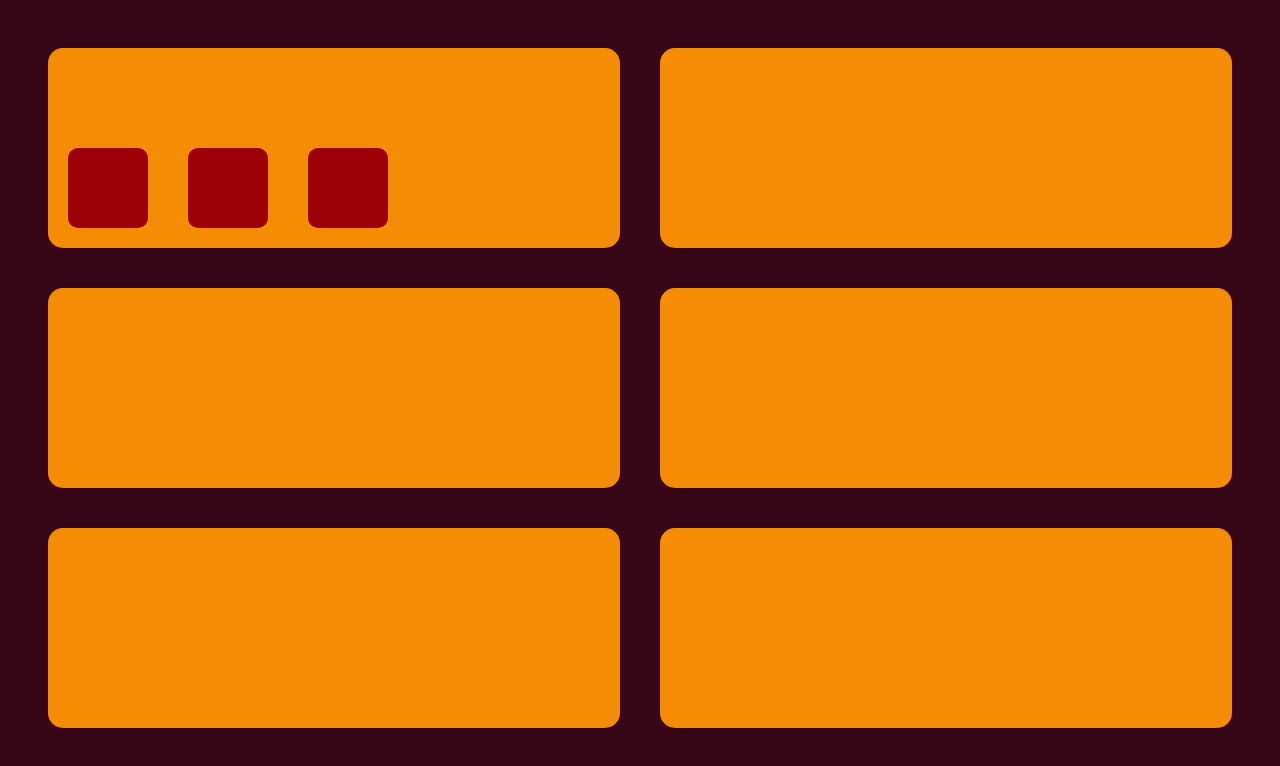
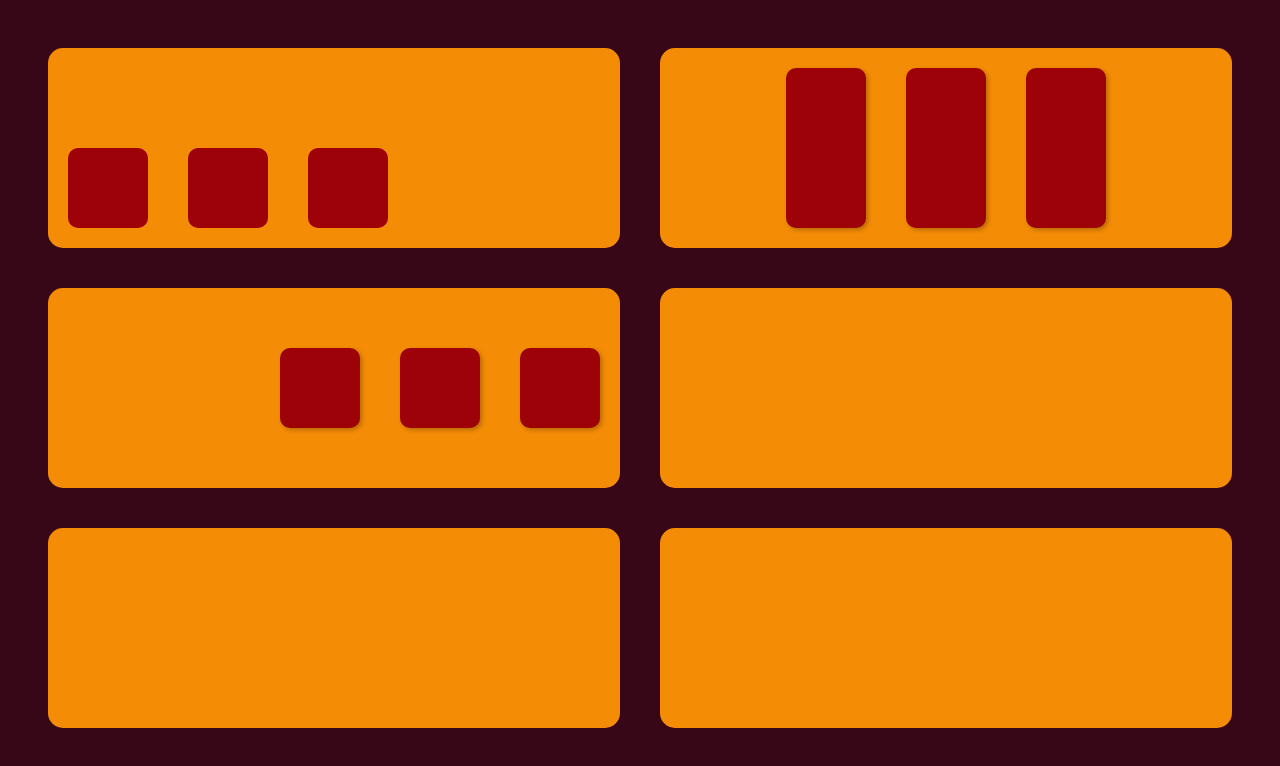
Before and after one commit to priscilla-silva/flexbox-practice-figma, a plain HTML site: page index.html in a window 1280 px wide. Drawn offline with Linux system fonts and the light colour scheme.

Commit message:
Have so far completed three of the 6 boxes

```diff
--- a/index.html
+++ b/index.html
@@ -14,15 +14,25 @@
       <div class="card__1__2"></div>
       <div class="card__1__3"></div>
     </div>
-    <div class="card__2"></div>
+    <div class="card__2">
+      <div class="card__2__1"></div>
+      <div class="card__2__2"></div>
+      <div class="card__2__3"></div>
+    </div>
   </div>
   <div class="card__second">
-    <div class="card__3"></div>
+    <div class="card__3">
+      <div class="card__3__1"></div>
+      <div class="card__3__2"></div>
+      <div class="card__3__2"></div>
+    </div>
     <div class="card__4"></div>
   </div>
 
   <div class="card__third">
-    <div class="card__5"></div>
+    <div class="card__5">
+
+    </div>
     <div class="card__6"></div>
   </div>
 </body>
--- a/styles/squares.css
+++ b/styles/squares.css
@@ -47,7 +47,6 @@ body {
 }
 
 
-
 .card__2 {
     background-color: #F48C06;
     display: flex;
@@ -55,13 +54,45 @@ body {
     height: 25vh;
     border-radius: 15px;
     margin: 20px;
+    justify-content: center;
+    align-items: stretch;
 }
+.card__2__1 {
+    background-color: #9D0208;
+    display: flex;
+    width: 10vh;
+    /* height: 10vh;  */
+    border-radius: 10px;
+    margin: 20px;
+    box-shadow: 2px 2px 4px rgba(0, 0, 0, 0.25);
+}
+.card__2__2 {
+    background-color: #9D0208;
+    display: flex;
+    width: 10vh;
+    /* height: 10vh;  */
+    border-radius: 10px;
+    margin: 20px;
+    box-shadow: 2px 2px 4px rgba(0, 0, 0, 0.25);
+}
+.card__2__3 {
+    background-color: #9D0208;
+    display: flex;
+    width: 10vh;
+    /* height: 10vh;  */
+    border-radius: 10px;
+    margin: 20px;
+    box-shadow: 2px 2px 4px rgba(0, 0, 0, 0.25);
+}
+
+
 
 .card__second {
     justify-content: center;
     align-items: stretch;
     display: flex;
 }
+
 .card__3 {
     background-color: #F48C06;
     display: flex;
@@ -69,7 +100,45 @@ body {
     height: 25vh;
     border-radius: 15px;
     margin: 20px;
+    justify-content: flex-end;
+    align-items: center;
+
 }
+.card__3__1 {
+    background-color: #9D0208;
+    display: flex;
+    width: 10vh;
+    height: 10vh;
+    border-radius: 10px;
+    margin: 20px;
+    box-shadow: 2px 2px 4px rgba(0, 0, 0, 0.25);
+
+}
+.card__3__2 {
+    background-color: #9D0208;
+    display: flex;
+    width: 10vh;
+    height: 10vh;
+    border-radius: 10px;
+    margin: 20px;
+    box-shadow: 2px 2px 4px rgba(0, 0, 0, 0.25);
+
+
+
+}
+.card__3__3 {
+    background-color: #9D0208;
+    display: flex;
+    width: 10vh;
+    height: 10vh;
+    border-radius: 10px;
+    margin: 20px;
+    box-shadow: 2px 2px 4px rgba(0, 0, 0, 0.25);
+
+}
+
+
+
 .card__4 {
     background-color: #F48C06;
     display: flex;
```
